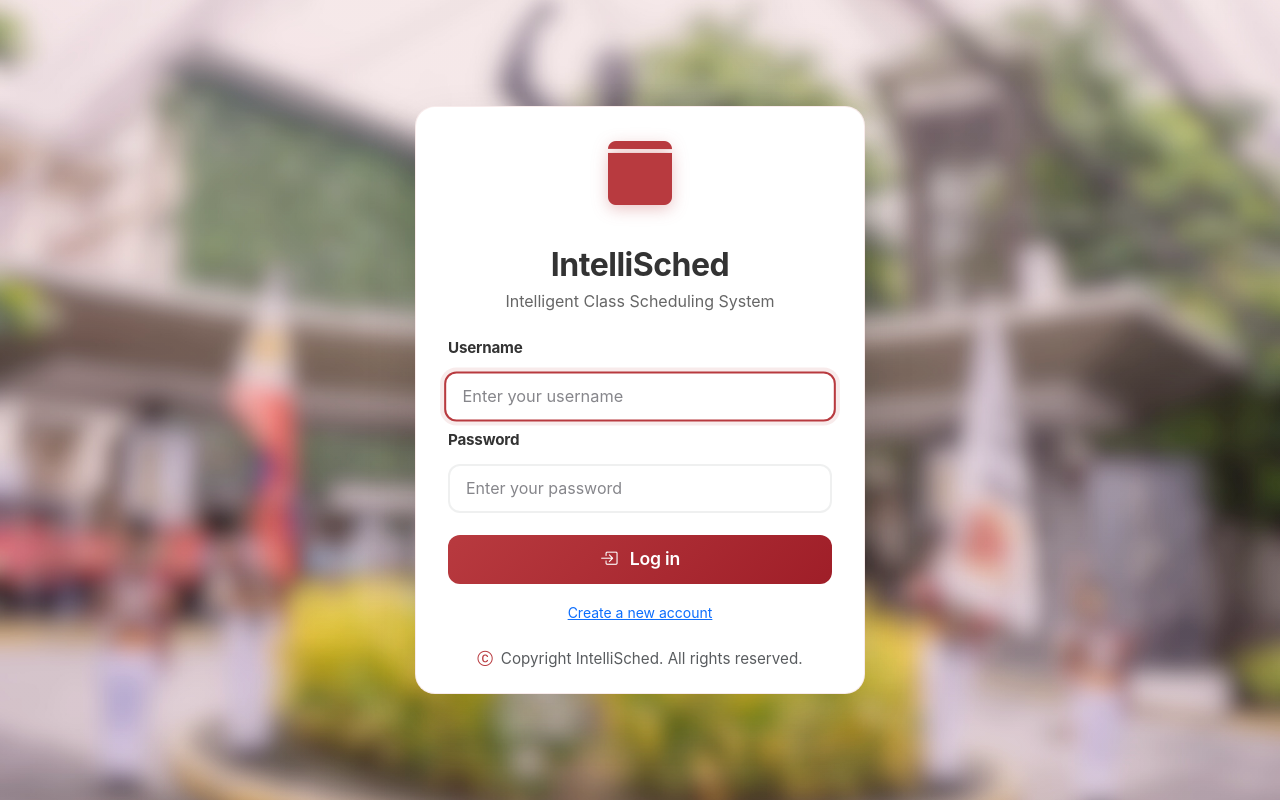
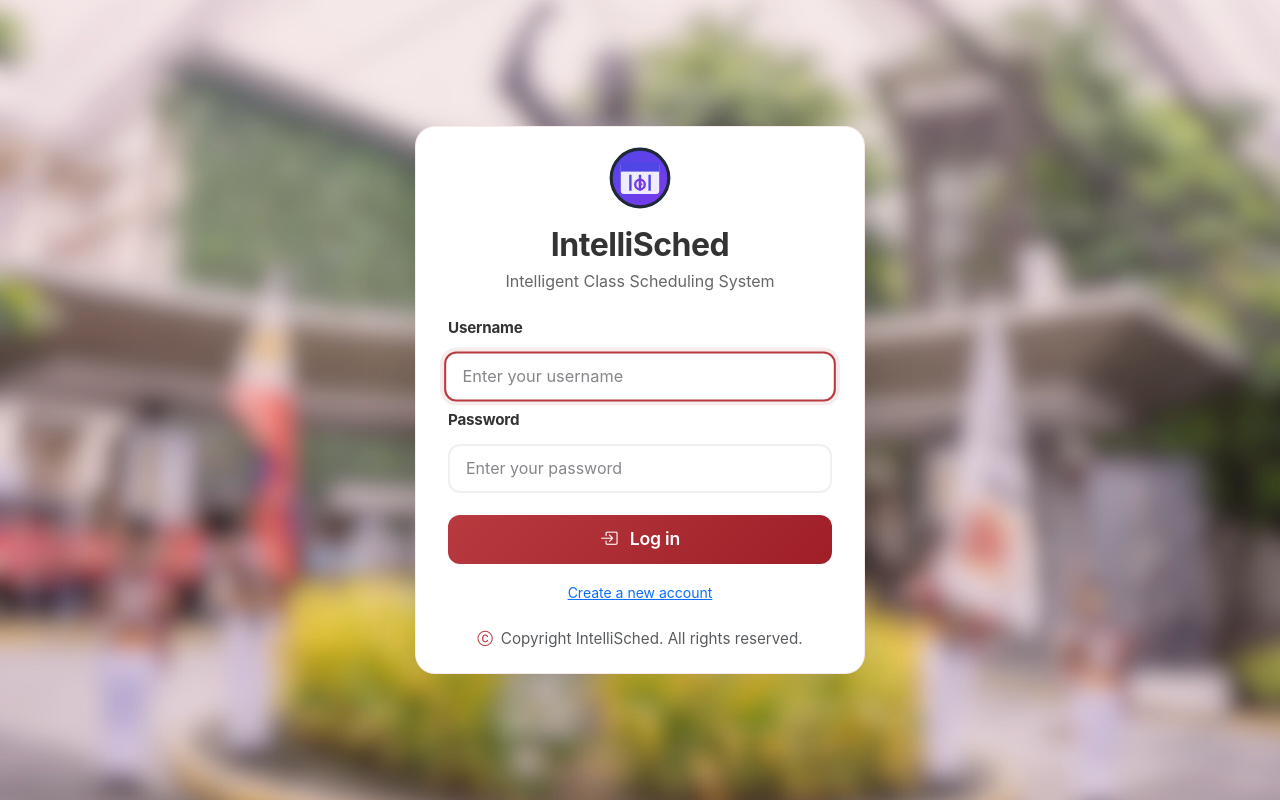
Before and after one commit to Khukuu/intellisched_capstone, a plain HTML site: page static/login.html in a window 1280 px wide. Drawn offline with nearby package versions, Linux system fonts and the light colour scheme.

Commit message:
Add professional logo to IntelliSched app

```diff
--- a/static/login.html
+++ b/static/login.html
@@ -259,7 +259,7 @@
 <body>
   <div class="login-container">
     <div class="logo">
-      <i class="bi bi-calendar3-fill"></i>
+      <img src="/static/logo.svg" alt="IntelliSched Logo" width="64" height="64" style="margin-bottom: 1rem;">
       <h1>IntelliSched</h1>
       <p>Intelligent Class Scheduling System</p>
     </div>
```
Also changed, not shown: static/index.html (+1 -1 lines), static/logo.svg (added).
